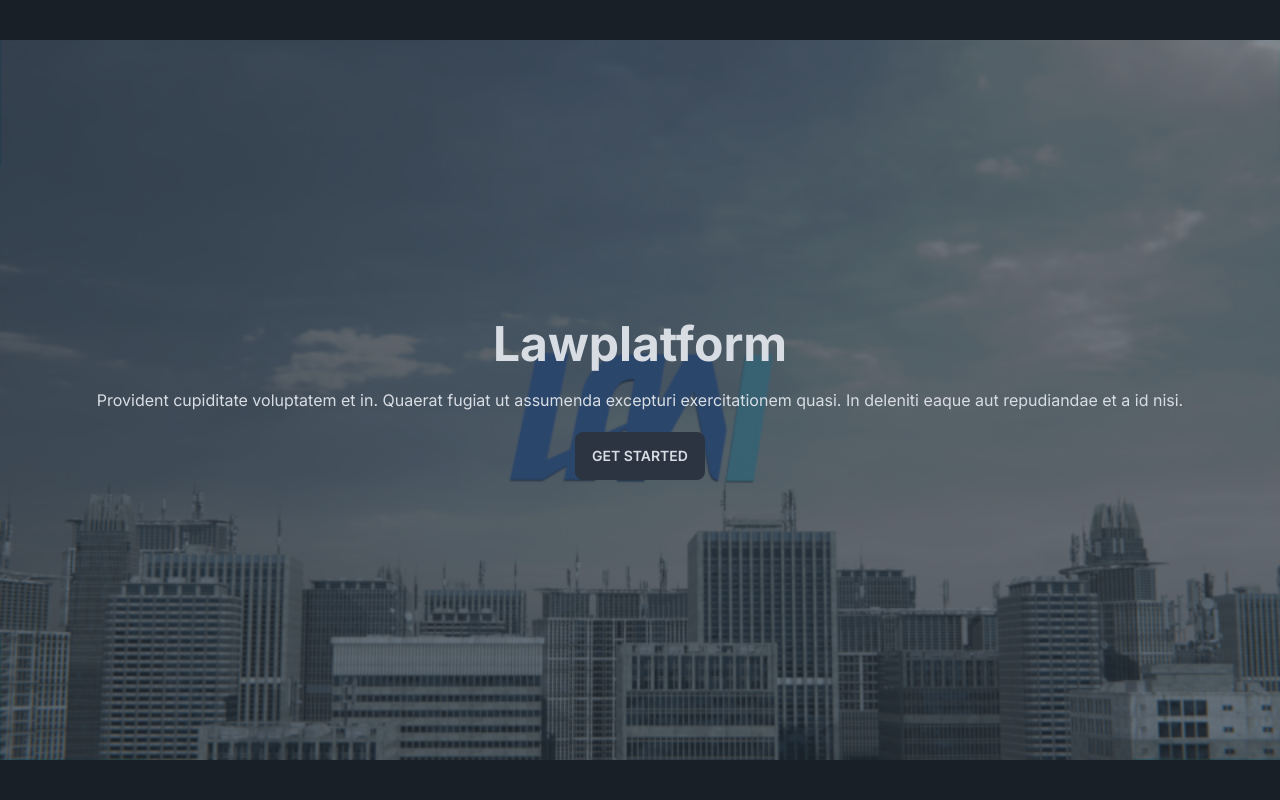
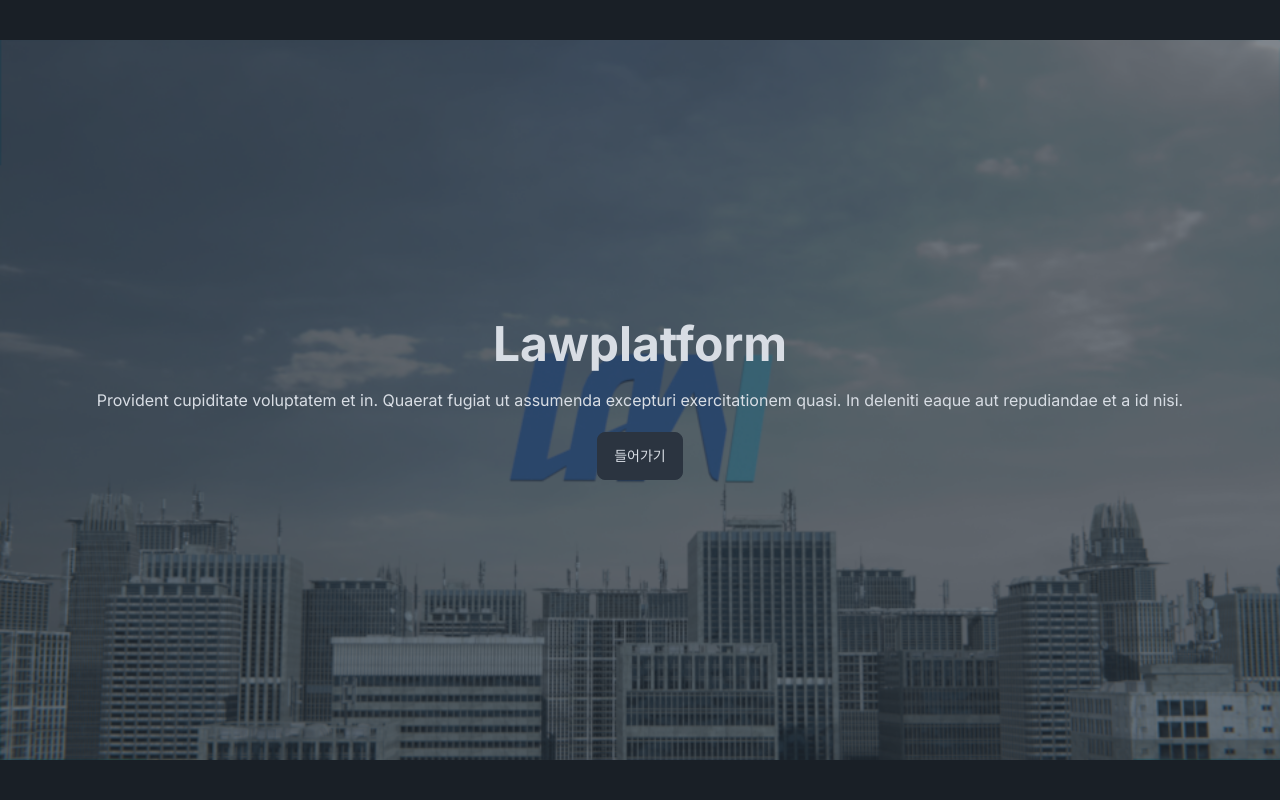
Before and after one commit to lawplatform/landingpage, a Next.js app: page / in a window 1280 px wide. Shown: the top 800 px of the page. Built offline with nearby package versions, Linux system fonts and the light colour scheme.

Commit message:
fix: modified image size

```diff
--- a/src/components/Hero.tsx
+++ b/src/components/Hero.tsx
@@ -3,14 +3,14 @@ import Image from "next/image"
 export default function Hero() {
 	return (
 		<div className="hero min-h-screen">
-			<Image src="/law.png" alt="hero image" objectFit="cover" objectPosition="center" width="1920" height="900" />
+			<Image src="/law.png" alt="hero image" objectFit="cover" objectPosition="center" width="1920" height="1200" />
 			<div className="hero-overlay bg-opacity-60"></div>
 			<div className="hero-content text-center text-neutral-content">
 				<div className="max-w-md">
 					<h1 className="mb-5 text-5xl font-bold">Lawplatform</h1>
 					<p className="mb-5">Provident cupiditate voluptatem et in. Quaerat fugiat ut assumenda excepturi exercitationem quasi. In deleniti eaque aut repudiandae et a id nisi.</p>
 					<Link href={{ pathname: "/main" }}>
-						<button className="btn btn-neutral">Get Started</button></Link>
+						<button className="btn btn-neutral">들어가기</button></Link>
 				</div>
 			</div>
 		</div>
```
